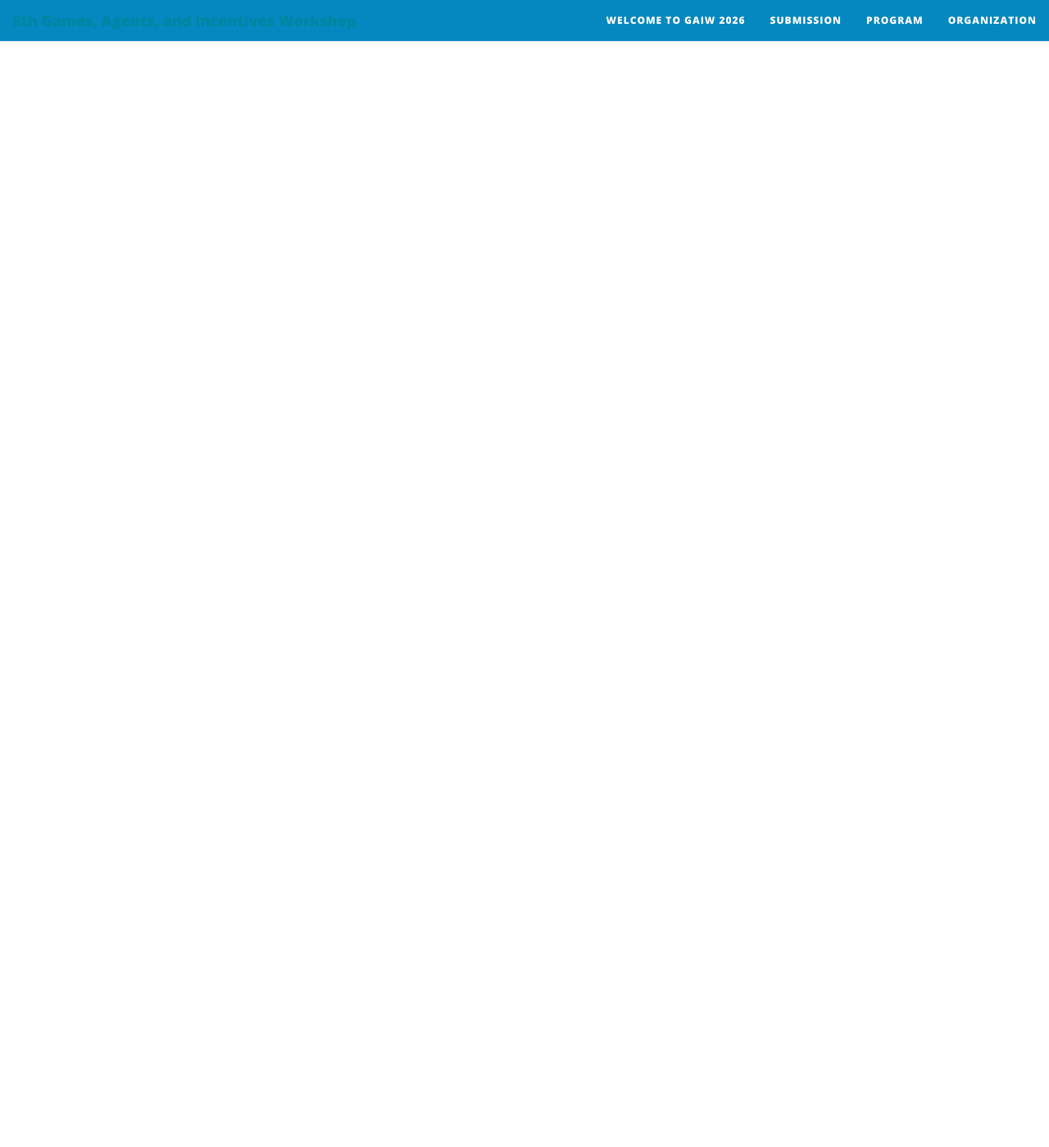
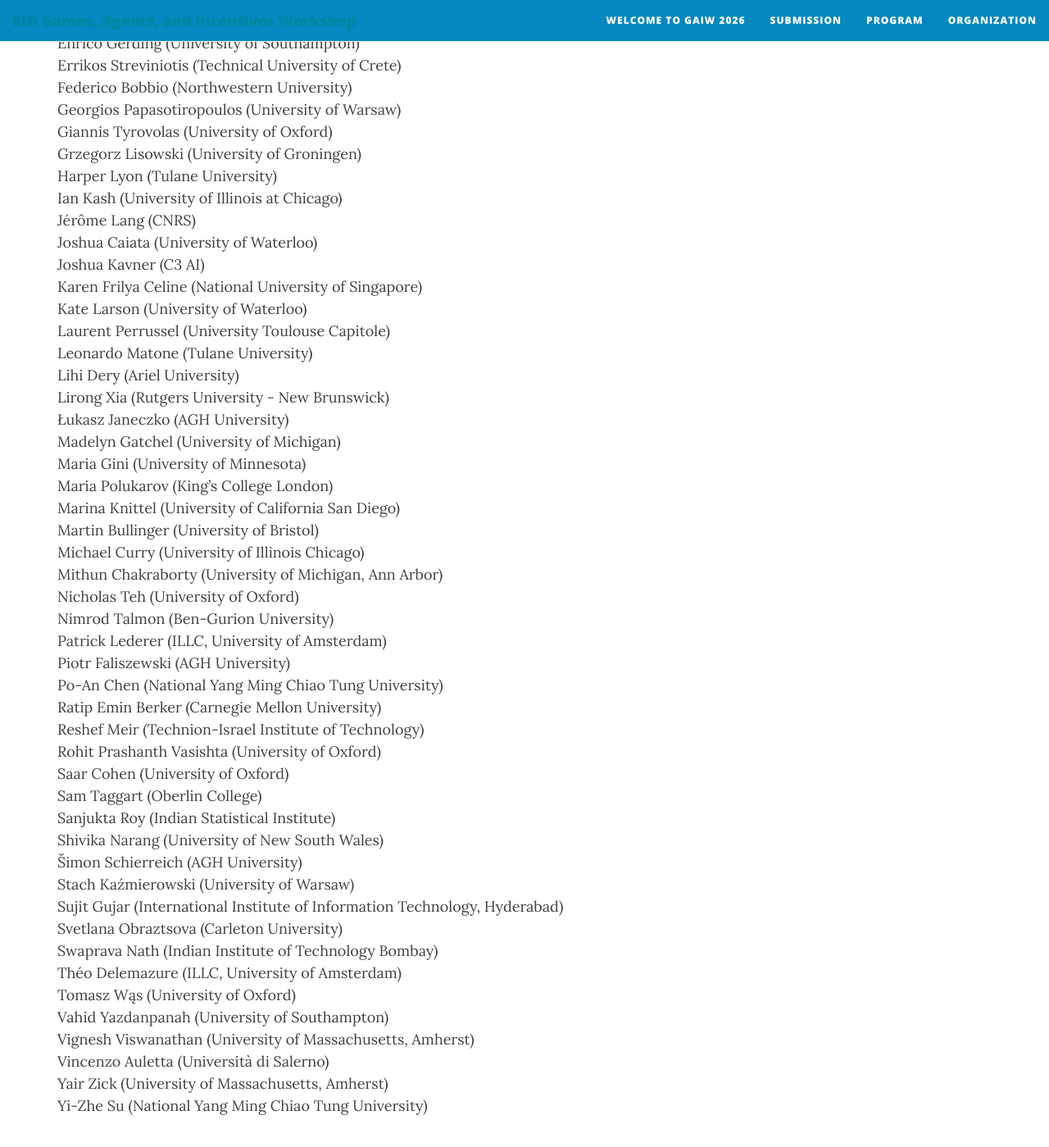
Before and after one commit to gtep-workshops/gaiw2026, a Jekyll site: the page built from organization.md, in a window 1280 px wide and 1400 px high, scrolled down 753 px. Shown: the whole window at 82% size. Built offline with Jekyll 4.4.1, drawn with Linux system fonts in a browser that asks for light colours; nearby versions of some CDN libraries; before the commit the page ends 900 px from its top, so only the background shows below that; some of the changed text lies outside the part shown.

Commit message:
add PC info
Added members to the Program Committee section.

```diff
--- a/organization.md
+++ b/organization.md
@@ -14,7 +14,66 @@ published: true
 * [Tomasz Wąs](https://www.mimuw.edu.pl/~twas/), University of Oxford
 
 ## Program Committee
-TBD
+Aditi Sethia (Indian Institute of Science, Bangalore)<br>
+Alexander Lam (Hong Kong Polytechnic University)<br>
+Ali Elahi (University of Illinois Chicago)<br>
+Anaëlle Wilczynski (CentraleSupélec)<br>
+Ankang Sun (Shandong University)<br>
+Athina Georgara (Artificial Intelligence Research Institute (IIIA), CSIC)<br>
+Atsushi Iwasaki (The University of Electro-Communications)<br>
+Aurélien Delage (MALT, INRIA)<br>
+Ben Armstrong (Tulane University)<br>
+Bo Li (Hong Kong Polytechnic University)<br>
+Carter Blair (Harvard University)<br>
+Enrico Gerding (University of Southampton)<br>
+Errikos Streviniotis (Technical University of Crete)<br>
+Federico Bobbio (Northwestern University)<br>
+Georgios Papasotiropoulos (University of Warsaw)<br>
+Giannis Tyrovolas (University of Oxford)<br>
+Grzegorz Lisowski (University of Groningen)<br>
+Harper Lyon (Tulane University)<br>
+Ian Kash (University of Illinois at Chicago)<br>
+Jérôme Lang (CNRS)<br>
+Joshua Caiata (University of Waterloo)<br>
+Joshua Kavner (C3 AI)<br>
+Karen Frilya Celine (National University of Singapore)<br>
+Kate Larson (University of Waterloo)<br>
+Laurent Perrussel (University Toulouse Capitole)<br>
+Leonardo Matone (Tulane University)<br>
+Lihi Dery (Ariel University)<br>
+Lirong Xia (Rutgers University - New Brunswick)<br>
+Łukasz Janeczko (AGH University)<br>
+Madelyn Gatchel (University of Michigan)<br>
+Maria Gini (University of Minnesota)<br>
+Maria Polukarov (King's College London)<br>
+Marina Knittel (University of California San Diego)<br>
+Martin Bullinger (University of Bristol)<br>
+Michael Curry (University of Illinois Chicago)<br>
+Mithun Chakraborty (University of Michigan, Ann Arbor)<br>
+Nicholas Teh (University of Oxford)<br>
+Nimrod Talmon (Ben-Gurion University)<br>
+Patrick Lederer (ILLC, University of Amsterdam)<br>
+Piotr Faliszewski (AGH University)<br>
+Po-An Chen (National Yang Ming Chiao Tung University)<br>
+Ratip Emin Berker (Carnegie Mellon University)<br>
+Reshef Meir (Technion-Israel Institute of Technology)<br>
+Rohit Prashanth Vasishta (University of Oxford)<br>
+Saar Cohen (University of Oxford)<br>
+Sam Taggart (Oberlin College)<br>
+Sanjukta Roy (Indian Statistical Institute)<br>
+Shivika Narang (University of New South Wales)<br>
+Šimon Schierreich (AGH University)<br>
+Stach Kaźmierowski (University of Warsaw)<br>
+Sujit Gujar (International Institute of Information Technology, Hyderabad)<br>
+Svetlana Obraztsova (Carleton University)<br>
+Swaprava Nath (Indian Institute of Technology Bombay)<br>
+Théo Delemazure (ILLC, University of Amsterdam)<br>
+Tomasz Wąs (University of Oxford)<br>
+Vahid Yazdanpanah (University of Southampton)<br>
+Vignesh Viswanathan (University of Massachusetts, Amherst)<br>
+Vincenzo Auletta (Università di Salerno)<br>
+Yair Zick (University of Massachusetts, Amherst)<br>
+Yi-Zhe Su (National Yang Ming Chiao Tung University)<br>
 
 <!--
 | Name | Institution |
```
